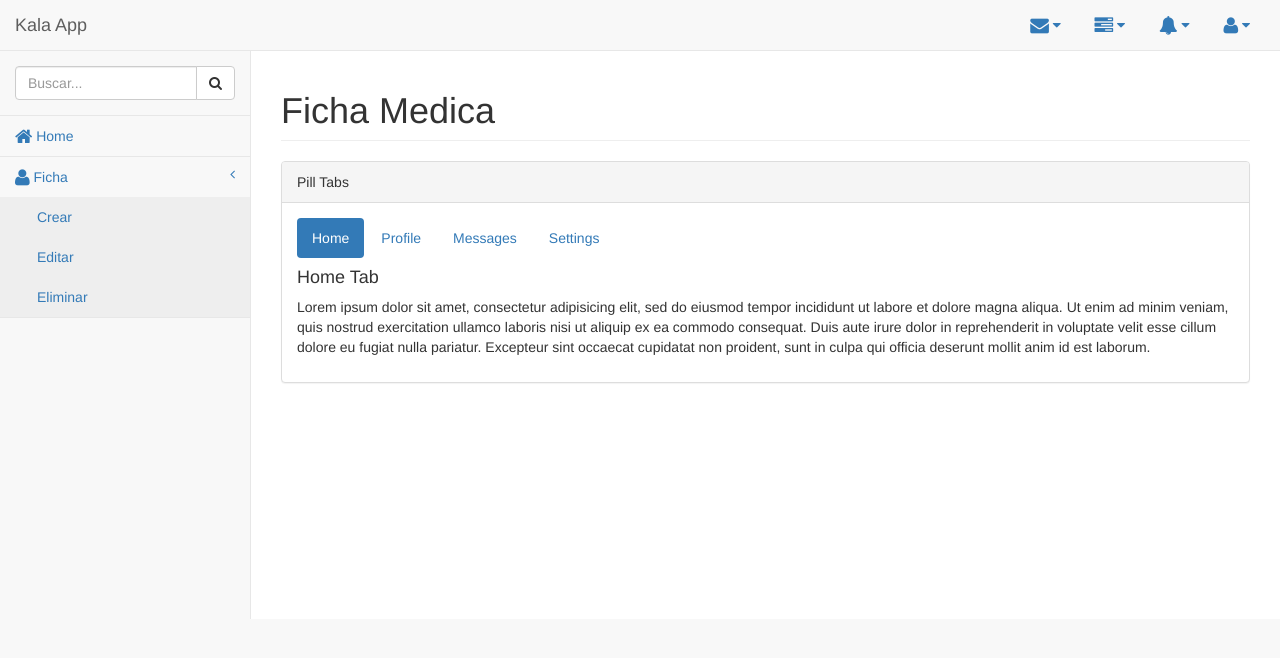
After one commit to odmoreno/kalaFitnessApp, a Django app: template fisioterapia/templates/fisioterapia/index.html in a window 1280 px wide. The commit adds this page. Shown: the top 658 px of the page. Run offline with Django 3.2, Linux system fonts and the light colour scheme; the template is opened without the code that fills it, so the values that code supplies are empty; some libraries are stand-ins or nearby versions.

Commit message:
Sprint #3 Task 101  ficha del paciente in progress

```diff
--- /dev/null
+++ b/fisioterapia/templates/fisioterapia/blank.html
@@ -0,0 +1,325 @@
+{% load static %}
+<!DOCTYPE html>
+<html lang="es">
+
+<head>
+
+    <meta charset="utf-8">
+    <meta http-equiv="X-UA-Compatible" content="IE=edge">
+    <meta name="viewport" content="width=device-width, initial-scale=1">
+    <meta name="description" content="">
+    <meta name="author" content="">
+
+    <title>{% block title %}Kala App{% endblock %}</title>
+
+    <!-- Bootstrap Core CSS -->
+    <link href="{% static 'vendor/bootstrap/css/bootstrap.min.css' %}" rel="stylesheet">
+
+    <!-- MetisMenu CSS -->
+    <link href="{% static 'vendor/metisMenu/metisMenu.min.css' %}" rel="stylesheet">
+
+    <!-- Custom CSS -->
+    <link href="{% static 'dist/css/sb-admin-2.css' %}" rel="stylesheet">
+
+    <!-- Custom Fonts -->
+    <link href="{% static 'vendor/font-awesome/css/font-awesome.min.css' %}" rel="stylesheet" type="text/css">
+
+    <!-- HTML5 Shim and Respond.js IE8 support of HTML5 elements and media queries -->
+    <!-- WARNING: Respond.js doesn't work if you view the page via file:// -->
+    <!--[if lt IE 9]>
+        <script src="https://oss.maxcdn.com/libs/html5shiv/3.7.0/html5shiv.js"></script>
+        <script src="https://oss.maxcdn.com/libs/respond.js/1.4.2/respond.min.js"></script>
+    <![endif]-->
+    <!-- jQuery -->
+    <script src="{% static 'vendor/jquery/jquery.min.js' %}"></script>
+
+    <!-- Bootstrap Core JavaScript -->
+    <script src="{% static 'vendor/bootstrap/js/bootstrap.min.js' %}"></script>
+
+    <!-- Metis Menu Plugin JavaScript -->
+    <script src="{% static 'vendor/metisMenu/metisMenu.min.js' %}"></script>
+
+    <!-- Custom Theme JavaScript -->
+    <script src="{% static 'dist/js/sb-admin-2.js' %}"></script>
+
+</head>
+
+<body>
+
+    <div id="wrapper">
+
+        <!-- Navigation -->
+        <nav class="navbar navbar-default navbar-static-top" role="navigation" style="margin-bottom: 0">
+            <div class="navbar-header">
+                <button type="button" class="navbar-toggle" data-toggle="collapse" data-target=".navbar-collapse">
+                    <span class="sr-only">Toggle navigation</span>
+                    <span class="icon-bar"></span>
+                    <span class="icon-bar"></span>
+                    <span class="icon-bar"></span>
+                </button>
+                <a class="navbar-brand" href="/">Kala App</a>
+            </div>
+            <!-- /.navbar-header -->
+
+            <ul class="nav navbar-top-links navbar-right">
+                <li class="dropdown">
+                    <a class="dropdown-toggle" data-toggle="dropdown" href="#">
+                        <i class="fa fa-envelope fa-lg"></i> <i class="fa fa-caret-down"></i>
+                    </a>
+                    <ul class="dropdown-menu dropdown-messages">
+                        <li>
+                            <a href="#">
+                                <div>
+                                    <strong>John Smith</strong>
+                                    <span class="pull-right text-muted">
+                                        <em>Yesterday</em>
+                                    </span>
+                                </div>
+                                <div>Lorem ipsum dolor sit amet, consectetur adipiscing elit. Pellentesque eleifend...</div>
+                            </a>
+                        </li>
+                        <li class="divider"></li>
+                        <li>
+                            <a href="#">
+                                <div>
+                                    <strong>John Smith</strong>
+                                    <span class="pull-right text-muted">
+                                        <em>Yesterday</em>
+                                    </span>
+                                </div>
+                                <div>Lorem ipsum dolor sit amet, consectetur adipiscing elit. Pellentesque eleifend...</div>
+                            </a>
+                        </li>
+                        <li class="divider"></li>
+                        <li>
+                            <a href="#">
+                                <div>
+                                    <strong>John Smith</strong>
+                                    <span class="pull-right text-muted">
+                                        <em>Yesterday</em>
+                                    </span>
+                                </div>
+                                <div>Lorem ipsum dolor sit amet, consectetur adipiscing elit. Pellentesque eleifend...</div>
+                            </a>
+                        </li>
+                        <li class="divider"></li>
+                        <li>
+                            <a class="text-center" href="#">
+                                <strong>Read All Messages</strong>
+                                <i class="fa fa-angle-right"></i>
+                            </a>
+                        </li>
+                    </ul>
+                    <!-- /.dropdown-messages -->
+                </li>
+                <!-- /.dropdown -->
+                <li class="dropdown">
+                    <a class="dropdown-toggle" data-toggle="dropdown" href="#">
+                        <i class="fa fa-tasks fa-lg"></i> <i class="fa fa-caret-down"></i>
+                    </a>
+                    <ul class="dropdown-menu dropdown-tasks">
+                        <li>
+                            <a href="#">
+                                <div>
+                                    <p>
+                                        <strong>Task 1</strong>
+                                        <span class="pull-right text-muted">40% Complete</span>
+                                    </p>
+                                    <div class="progress progress-striped active">
+                                        <div class="progress-bar progress-bar-success" role="progressbar" aria-valuenow="40" aria-valuemin="0" aria-valuemax="100" style="width: 40%">
+                                            <span class="sr-only">40% Complete (success)</span>
+                                        </div>
+                                    </div>
+                                </div>
+                            </a>
+                        </li>
+                        <li class="divider"></li>
+                        <li>
+                            <a href="#">
+                                <div>
+                                    <p>
+                                        <strong>Task 2</strong>
+                                        <span class="pull-right text-muted">20% Complete</span>
+                                    </p>
+                                    <div class="progress progress-striped active">
+                                        <div class="progress-bar progress-bar-info" role="progressbar" aria-valuenow="20" aria-valuemin="0" aria-valuemax="100" style="width: 20%">
+                                            <span class="sr-only">20% Complete</span>
+                                        </div>
+                                    </div>
+                                </div>
+                            </a>
+                        </li>
+                        <li class="divider"></li>
+                        <li>
+                            <a href="#">
+                                <div>
+                                    <p>
+                                        <strong>Task 3</strong>
+                                        <span class="pull-right text-muted">60% Complete</span>
+                                    </p>
+                                    <div class="progress progress-striped active">
+                                        <div class="progress-bar progress-bar-warning" role="progressbar" aria-valuenow="60" aria-valuemin="0" aria-valuemax="100" style="width: 60%">
+                                            <span class="sr-only">60% Complete (warning)</span>
+                                        </div>
+                                    </div>
+                                </div>
+                            </a>
+                        </li>
+                        <li class="divider"></li>
+                        <li>
+                            <a href="#">
+                                <div>
+                                    <p>
+                                        <strong>Task 4</strong>
+                                        <span class="pull-right text-muted">80% Complete</span>
+                                    </p>
+                                    <div class="progress progress-striped active">
+                                        <div class="progress-bar progress-bar-danger" role="progressbar" aria-valuenow="80" aria-valuemin="0" aria-valuemax="100" style="width: 80%">
+                                            <span class="sr-only">80% Complete (danger)</span>
+                                        </div>
+                                    </div>
+                                </div>
+                            </a>
+                        </li>
+                        <li class="divider"></li>
+                        <li>
+                            <a class="text-center" href="#">
+                                <strong>See All Tasks</strong>
+                                <i class="fa fa-angle-right"></i>
+                            </a>
+                        </li>
+                    </ul>
+                    <!-- /.dropdown-tasks -->
+                </li>
+                <!-- /.dropdown -->
+                <li class="dropdown">
+                    <a class="dropdown-toggle" data-toggle="dropdown" href="#">
+                        <i class="fa fa-bell fa-lg"></i> <i class="fa fa-caret-down"></i>
+                    </a>
+                    <ul class="dropdown-menu dropdown-alerts">
+                        <li>
+                            <a href="#">
+                                <div>
+                                    <i class="fa fa-comment fa-lg"></i> New Comment
+                                    <span class="pull-right text-muted small">4 minutes ago</span>
+                                </div>
+                            </a>
+                        </li>
+                        <li class="divider"></li>
+                        <li>
+                            <a href="#">
+                                <div>
+                                    <i class="fa fa-twitter fa-lg"></i> 3 New Followers
+                                    <span class="pull-right text-muted small">12 minutes ago</span>
+                                </div>
+                            </a>
+                        </li>
+                        <li class="divider"></li>
+                        <li>
+                            <a href="#">
+                                <div>
+                                    <i class="fa fa-envelope fa-lg"></i> Message Sent
+                                    <span class="pull-right text-muted small">4 minutes ago</span>
+                                </div>
+                            </a>
+                        </li>
+                        <li class="divider"></li>
+                        <li>
+                            <a href="#">
+                                <div>
+                                    <i class="fa fa-tasks fa-lg"></i> New Task
+                                    <span class="pull-right text-muted small">4 minutes ago</span>
+                                </div>
+                            </a>
+                        </li>
+                        <li class="divider"></li>
+                        <li>
+                            <a href="#">
+                                <div>
+                                    <i class="fa fa-upload fa-lg"></i> Server Rebooted
+                                    <span class="pull-right text-muted small">4 minutes ago</span>
+                                </div>
+                            </a>
+                        </li>
+                        <li class="divider"></li>
+                        <li>
+                            <a class="text-center" href="#">
+                                <strong>See All Alerts</strong>
+                                <i class="fa fa-angle-right"></i>
+                            </a>
+                        </li>
+                    </ul>
+                    <!-- /.dropdown-alerts -->
+                </li>
+                <!-- /.dropdown -->
+                <li class="dropdown">
+                    <a class="dropdown-toggle" data-toggle="dropdown" href="#">
+                        <i class="fa fa-user fa-lg"></i> <i class="fa fa-caret-down"></i>
+                    </a>
+                    <ul class="dropdown-menu dropdown-user">
+                        <li><a href="#"><i class="fa fa-user fa-lg"></i> User Profile</a>
+                        </li>
+                        <li><a href="#"><i class="fa fa-gear fa-lg"></i> Settings</a>
+                        </li>
+                        <li class="divider"></li>
+                        <li><a href="login.html"><i class="fa fa-sign-out fa-lg"></i> Logout</a>
+                        </li>
+                    </ul>
+                    <!-- /.dropdown-user -->
+                </li>
+                <!-- /.dropdown -->
+            </ul>
+            <!-- /.navbar-top-links -->
+
+            <div class="navbar-default sidebar" role="navigation">
+                <div class="sidebar-nav navbar-collapse">
+                    <ul class="nav" id="side-menu">
+                        <li class="sidebar-search">
+                            <div class="input-group custom-search-form">
+                                <input type="text" class="form-control" placeholder="Buscar...">
+                                <span class="input-group-btn">
+                                    <button class="btn btn-default" type="button">
+                                        <i class="fa fa-search"></i>
+                                    </button>
+                                </span>
+                            </div>
+                            <!-- /input-group -->
+                        </li>
+                        <li>
+                            <a href="/"><i class="fa fa-home fa-lg"></i> Home</a>
+                        </li>
+
+                        <li>
+                            <a href="#"><i class="fa fa-user fa-lg"></i> Ficha<span class="fa arrow"></span></a>
+                            <ul class="nav nav-second-level">
+                                <li>
+                                    <a href="">Crear</a>
+                                </li>
+                                <li>
+                                    <a href="">Editar</a>
+                                </li>
+                                <li>
+                                    <a href="">Eliminar</a>
+                                </li>
+                            </ul>
+                            <!-- /.nav-second-level -->
+                        </li>
+
+                    </ul>
+                </div>
+                <!-- /.sidebar-collapse -->
+            </div>
+            <!-- /.navbar-static-side -->
+        </nav>
+
+
+        {% block body %}
+
+        {% endblock %}
+                    <!-- /.col-lg-12 -->
+    </div>
+    <!-- /#wrapper -->
+
+</body>
+
+</html>
--- a/fisioterapia/templates/fisioterapia/index.html
+++ b/fisioterapia/templates/fisioterapia/index.html
@@ -1,7 +1,59 @@
-{%  extends 'blank.html' %}
+{%  extends 'fisioterapia/blank.html' %}
 {% load staticfiles %}
 {% block title %}Fisioterapia{% endblock %}
 
 {% block body %}
-    <div><p>holi</p></div>
+    <div id="page-wrapper">
+            <div class="row">
+                <div class="col-lg-12">
+                    <h1 class="page-header">Ficha Medica</h1>
+                </div>
+                <!-- /.col-lg-12 -->
+            </div>
+            <div class="row">
+                <div class="col-lg-12">
+                    <div class="panel panel-default">
+                        <div class="panel-heading">
+                            Pill Tabs
+                        </div>
+                        <!-- /.panel-heading -->
+                        <div class="panel-body">
+                            <!-- Nav tabs -->
+                            <ul class="nav nav-pills">
+                                <li class="active"><a href="#home-pills" data-toggle="tab">Home</a>
+                                </li>
+                                <li><a href="#profile-pills" data-toggle="tab">Profile</a>
+                                </li>
+                                <li><a href="#messages-pills" data-toggle="tab">Messages</a>
+                                </li>
+                                <li><a href="#settings-pills" data-toggle="tab">Settings</a>
+                                </li>
+                            </ul>
+
+                            <!-- Tab panes -->
+                            <div class="tab-content">
+                                <div class="tab-pane fade in active" id="home-pills">
+                                    <h4>Home Tab</h4>
+                                    <p>Lorem ipsum dolor sit amet, consectetur adipisicing elit, sed do eiusmod tempor incididunt ut labore et dolore magna aliqua. Ut enim ad minim veniam, quis nostrud exercitation ullamco laboris nisi ut aliquip ex ea commodo consequat. Duis aute irure dolor in reprehenderit in voluptate velit esse cillum dolore eu fugiat nulla pariatur. Excepteur sint occaecat cupidatat non proident, sunt in culpa qui officia deserunt mollit anim id est laborum.</p>
+                                </div>
+                                <div class="tab-pane fade" id="profile-pills">
+                                    <h4>Profile Tab</h4>
+                                    <p>Lorem ipsum dolor sit amet, consectetur adipisicing elit, sed do eiusmod tempor incididunt ut labore et dolore magna aliqua. Ut enim ad minim veniam, quis nostrud exercitation ullamco laboris nisi ut aliquip ex ea commodo consequat. Duis aute irure dolor in reprehenderit in voluptate velit esse cillum dolore eu fugiat nulla pariatur. Excepteur sint occaecat cupidatat non proident, sunt in culpa qui officia deserunt mollit anim id est laborum.</p>
+                                </div>
+                                <div class="tab-pane fade" id="messages-pills">
+                                    <h4>Messages Tab</h4>
+                                    <p>Lorem ipsum dolor sit amet, consectetur adipisicing elit, sed do eiusmod tempor incididunt ut labore et dolore magna aliqua. Ut enim ad minim veniam, quis nostrud exercitation ullamco laboris nisi ut aliquip ex ea commodo consequat. Duis aute irure dolor in reprehenderit in voluptate velit esse cillum dolore eu fugiat nulla pariatur. Excepteur sint occaecat cupidatat non proident, sunt in culpa qui officia deserunt mollit anim id est laborum.</p>
+                                </div>
+                                <div class="tab-pane fade" id="settings-pills">
+                                    <h4>Settings Tab</h4>
+                                    <p>Lorem ipsum dolor sit amet, consectetur adipisicing elit, sed do eiusmod tempor incididunt ut labore et dolore magna aliqua. Ut enim ad minim veniam, quis nostrud exercitation ullamco laboris nisi ut aliquip ex ea commodo consequat. Duis aute irure dolor in reprehenderit in voluptate velit esse cillum dolore eu fugiat nulla pariatur. Excepteur sint occaecat cupidatat non proident, sunt in culpa qui officia deserunt mollit anim id est laborum.</p>
+                                </div>
+                            </div>
+                        </div>
+                        <!-- /.panel-body -->
+                    </div>
+                    <!-- /.panel -->
+                </div>
+            </div>
+    </div>
 {% endblock %}
```
Also changed, not shown: diagnostico/migrations/0001_initial.py, factura/migrations/0001_initial.py, paciente/migrations/0001_initial.py.
